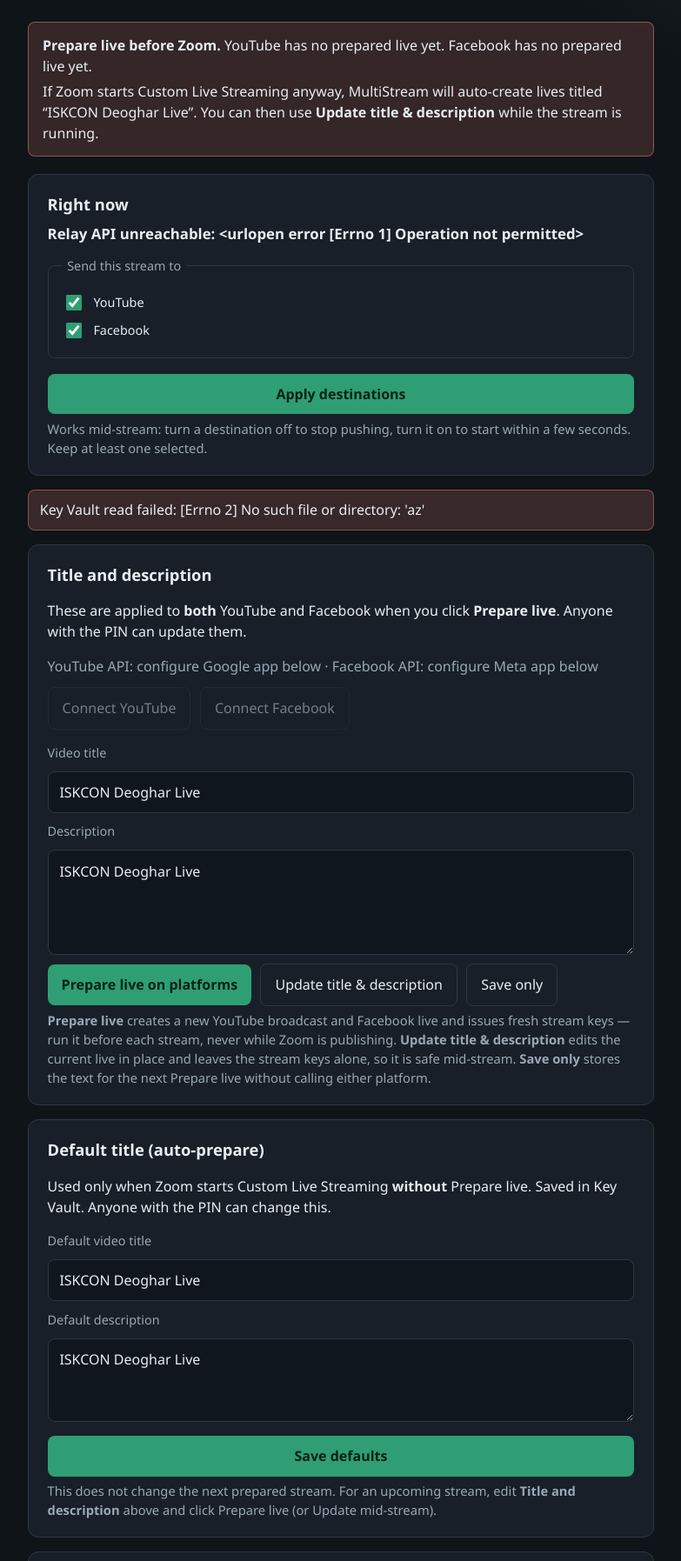
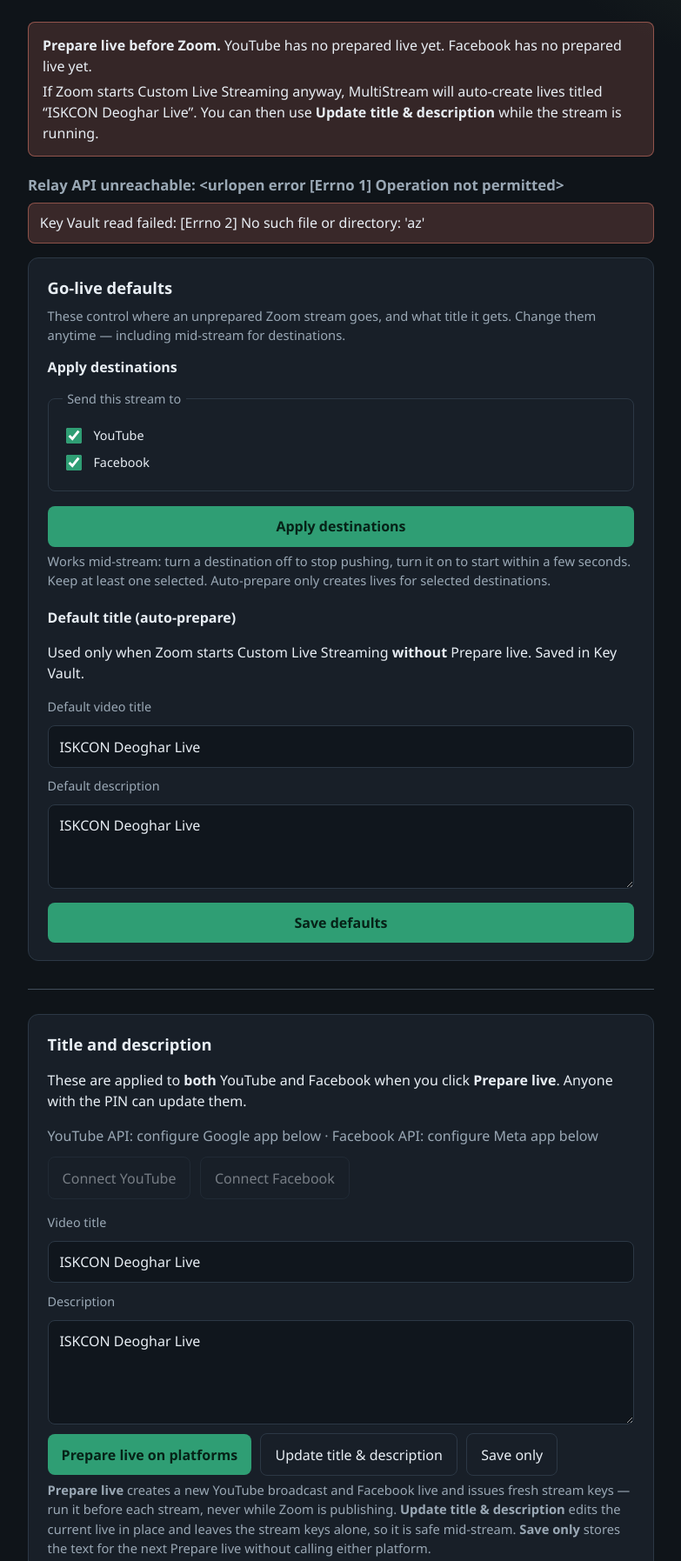
Before and after one commit to sundaragopesvaradas-jps/MultiStreamCustom, a Flask app: page / in a window 1280 px wide. Shown: the part 149-1944 px from the top of the page at 87% size, without its empty margins (248-1031 px from the left). Run offline with Flask 3, Linux system fonts and the light colour scheme; the visitor is signed in with stand-in values (Sample User, id 1); data that the repository does not hold is empty; some libraries are stand-ins or nearby versions.

Commit message:
Group go-live defaults and destinations in one panel
Put Apply destinations and Default title (auto-prepare) together, then
add a visual separator before Prepare live and the rest of the page.

```diff
--- a/ui/static/styles.css
+++ b/ui/static/styles.css
@@ -55,6 +55,28 @@ h1 {
 h2 {
   margin: 0 0 0.5rem;
   font-size: 1.15rem;
+}
+
+h3 {
+  margin: 1.25rem 0 0.45rem;
+  font-size: 1rem;
+  font-weight: 600;
+}
+
+.panel h3:first-of-type {
+  margin-top: 0.85rem;
+}
+
+.section-break {
+  height: 0;
+  margin: 2rem 0 1.75rem;
+  border: 0;
+  border-top: 1px solid color-mix(in srgb, var(--border) 80%, var(--muted));
+}
+
+.live-status {
+  margin: 0 0 1rem;
+  color: var(--muted);
 }
 
 .lede,
--- a/ui/templates/index.html
+++ b/ui/templates/index.html
@@ -37,8 +37,6 @@
     </div>
     {% endif %}
 
-    <section aria-labelledby="live-heading">
-      <h2 id="live-heading">Right now</h2>
     <p id="live-status" class="live-status" role="status" aria-live="polite">
       {% if live.error %}
         {{ live.error }}
@@ -51,7 +49,25 @@
       {% endif %}
     </p>
 
-      <form method="post" action="{{ url_for('update_destinations') }}" class="dest-toggles">
+    {% with messages = get_flashed_messages(with_categories=true) %}
+      {% if messages %}
+        <ul class="flash" role="status" aria-live="polite">
+          {% for category, message in messages %}
+            <li class="{{ category }}">{{ message }}</li>
+          {% endfor %}
+        </ul>
+      {% endif %}
+    {% endwith %}
+
+    <section class="panel" aria-labelledby="golive-heading">
+      <h2 id="golive-heading">Go-live defaults</h2>
+      <p class="hint">
+        These control where an unprepared Zoom stream goes, and what title it gets.
+        Change them anytime — including mid-stream for destinations.
+      </p>
+
+      <h3 id="dest-toggles-heading">Apply destinations</h3>
+      <form method="post" action="{{ url_for('update_destinations') }}" class="dest-toggles" aria-labelledby="dest-toggles-heading">
         <input type="hidden" name="csrf_token" value="{{ csrf_token() }}">
         <fieldset>
           <legend>Send this stream to</legend>
@@ -68,19 +84,38 @@
       </form>
       <p class="hint">
         Works mid-stream: turn a destination off to stop pushing, turn it on to start within a few seconds.
-        Keep at least one selected.
+        Keep at least one selected. Auto-prepare only creates lives for selected destinations.
       </p>
+
+      <h3 id="defaults-heading">Default title (auto-prepare)</h3>
+      <p>
+        Used only when Zoom starts Custom Live Streaming <strong>without</strong> Prepare live.
+        Saved in Key Vault.
+      </p>
+      <form method="post" action="{{ url_for('save_defaults') }}" class="card-form">
+        <input type="hidden" name="csrf_token" value="{{ csrf_token() }}">
+        <label for="default_title">Default video title</label>
+        <input
+          id="default_title"
+          name="default_title"
+          type="text"
+          required
+          maxlength="100"
+          value="{{ default_live_title }}"
+          autocomplete="off"
+        >
+        <label for="default_description">Default description</label>
+        <textarea
+          id="default_description"
+          name="default_description"
+          rows="3"
+          maxlength="5000"
+        >{{ default_live_description }}</textarea>
+        <button type="submit">Save defaults</button>
+      </form>
     </section>
 
-    {% with messages = get_flashed_messages(with_categories=true) %}
-      {% if messages %}
-        <ul class="flash" role="status" aria-live="polite">
-          {% for category, message in messages %}
-            <li class="{{ category }}">{{ message }}</li>
-          {% endfor %}
-        </ul>
-      {% endif %}
-    {% endwith %}
+    <div class="section-break" role="separator" aria-hidden="true"></div>
 
     <section aria-labelledby="meta-heading">
       <h2 id="meta-heading">Title and description</h2>
@@ -162,39 +197,6 @@
         {% endif %}
       </dl>
       {% endif %}
-    </section>
-
-    <section aria-labelledby="defaults-heading">
-      <h2 id="defaults-heading">Default title (auto-prepare)</h2>
-      <p>
-        Used only when Zoom starts Custom Live Streaming <strong>without</strong> Prepare live.
-        Saved in Key Vault. Anyone with the PIN can change this.
-      </p>
-      <form method="post" action="{{ url_for('save_defaults') }}" class="card-form">
-        <input type="hidden" name="csrf_token" value="{{ csrf_token() }}">
-        <label for="default_title">Default video title</label>
-        <input
-          id="default_title"
-          name="default_title"
-          type="text"
-          required
-          maxlength="100"
-          value="{{ default_live_title }}"
-          autocomplete="off"
-        >
-        <label for="default_description">Default description</label>
-        <textarea
-          id="default_description"
-          name="default_description"
-          rows="3"
-          maxlength="5000"
-        >{{ default_live_description }}</textarea>
-        <button type="submit">Save defaults</button>
-      </form>
-      <p class="hint">
-        This does not change the next prepared stream. For an upcoming stream, edit
-        <strong>Title and description</strong> above and click Prepare live (or Update mid-stream).
-      </p>
     </section>
 
     <section aria-labelledby="zoom-heading">
```
Lines whose indentation alone changed are shown as unchanged.
